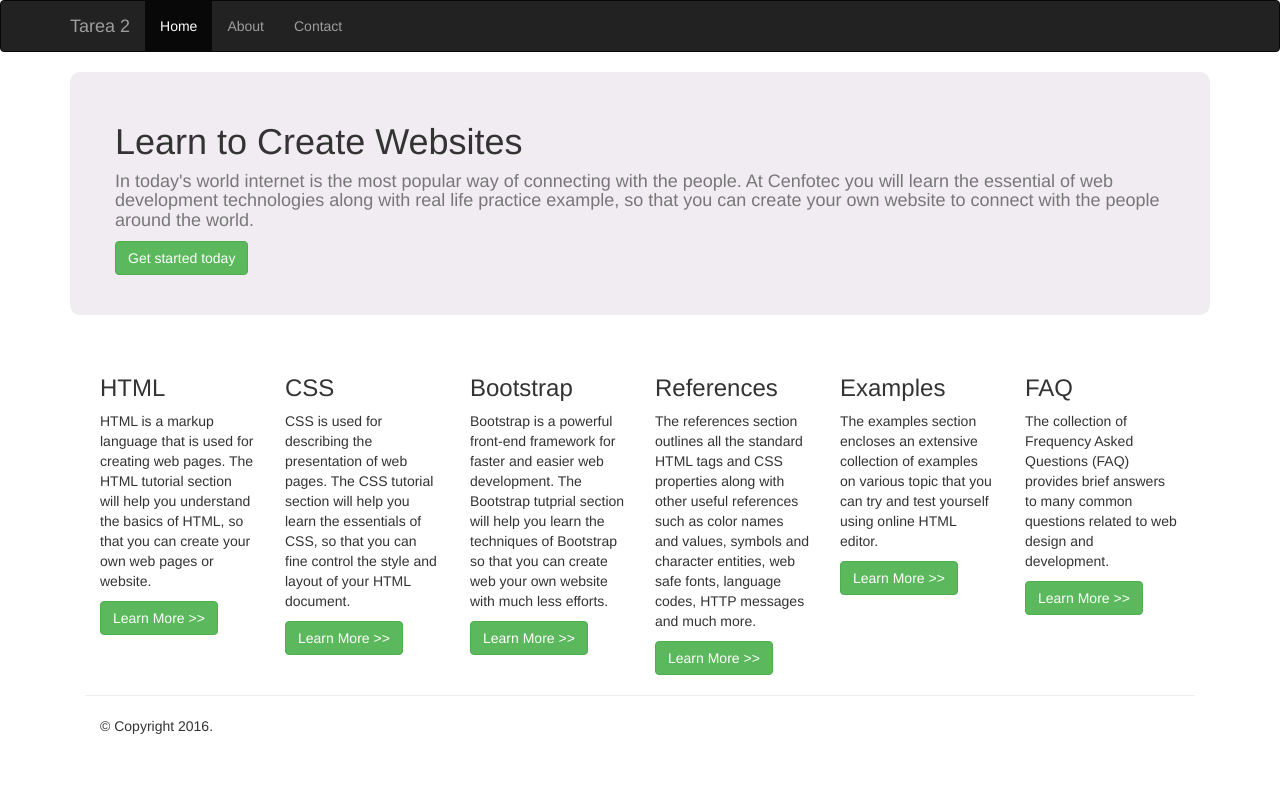
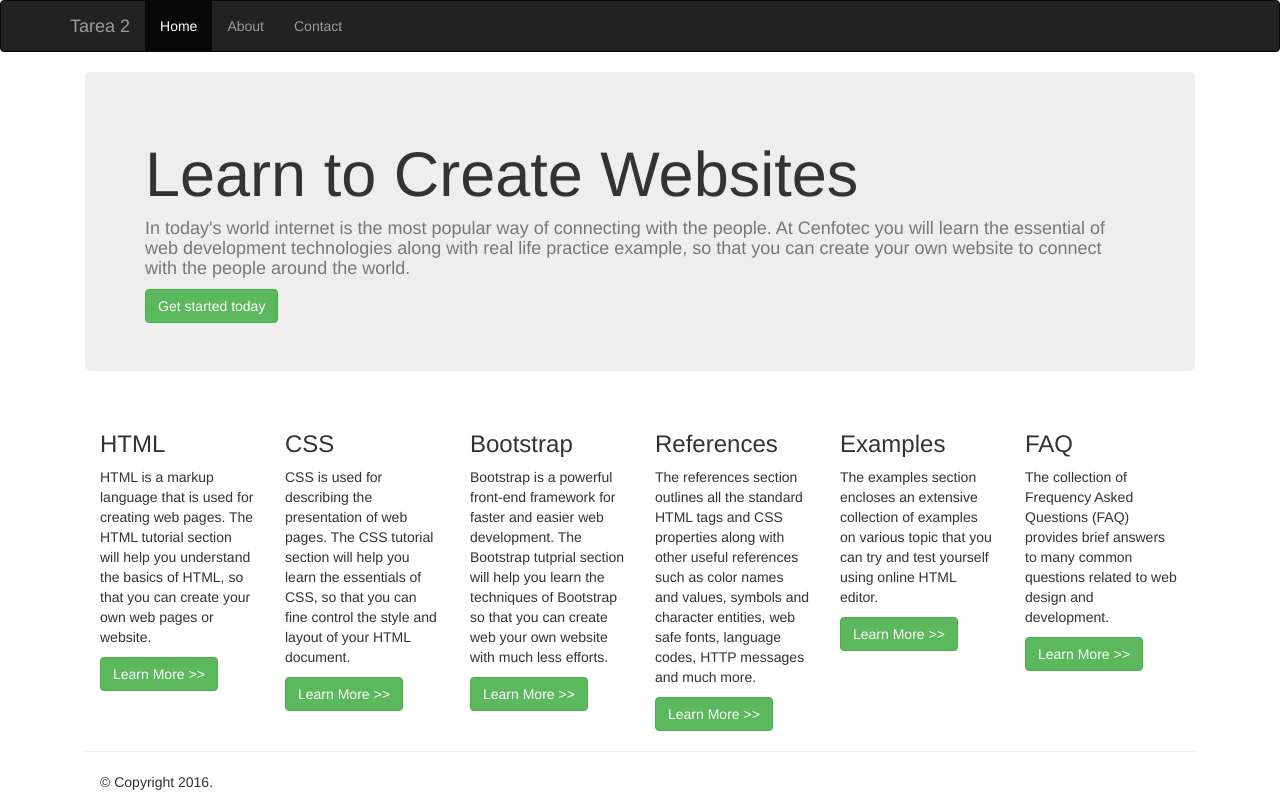
Before and after one commit to mei18/Tarea2, a plain HTML site: page index.html in a window 1280 px wide. Drawn offline with nearby package versions, Linux system fonts and the light colour scheme.

Commit message:
adds website introduction

```diff
--- a/css/style.css
+++ b/css/style.css
@@ -1,20 +1,4 @@
-h1, h4, .int{
-	margin-left: 30px;
-}
-
-h1 {
-	margin-top: 50px;
-}
-
-.int {
-	margin-bottom: 40px;
-}
-
-.row-intro{
-	background-color: #f1ecf2;
-	border-radius: 10px;
-}
 
 .row-info {
-	margin-top: 40px;
+	margin-top: 10px;
 }
--- a/index.html
+++ b/index.html
@@ -41,12 +41,15 @@
 	<div class="header">
     	<div class="container">
     		<div class="row-intro col-xs-12">
-    			<h1>Learn to Create Websites</h1>
-    			<h4 class="text-muted">
-    				In today's world internet is the most popular way of connecting with the people. At Cenfotec you will learn the essential of web development technologies along with real life practice example, so that you can create your own website to connect with the people around the world.
-    			</h4>
+    			<div class="jumbotron">
+    				<h1>Learn to Create Websites</h1>
+	    			<h4 class="text-muted">
+	    				In today's world internet is the most popular way of connecting with the people. At Cenfotec you will learn the essential of web development technologies along with real life practice example, so that you can create your own website to connect with the people around the world.
+	    			</h4>
 
-    			<button type="button" class="btn btn-success int">Get started today</button>
+	    			<button type="button" class="btn btn-success int">Get started today</button>
+    			</div>
+
     		</div>
     	</div>
     </div> <!-- header-->
```
